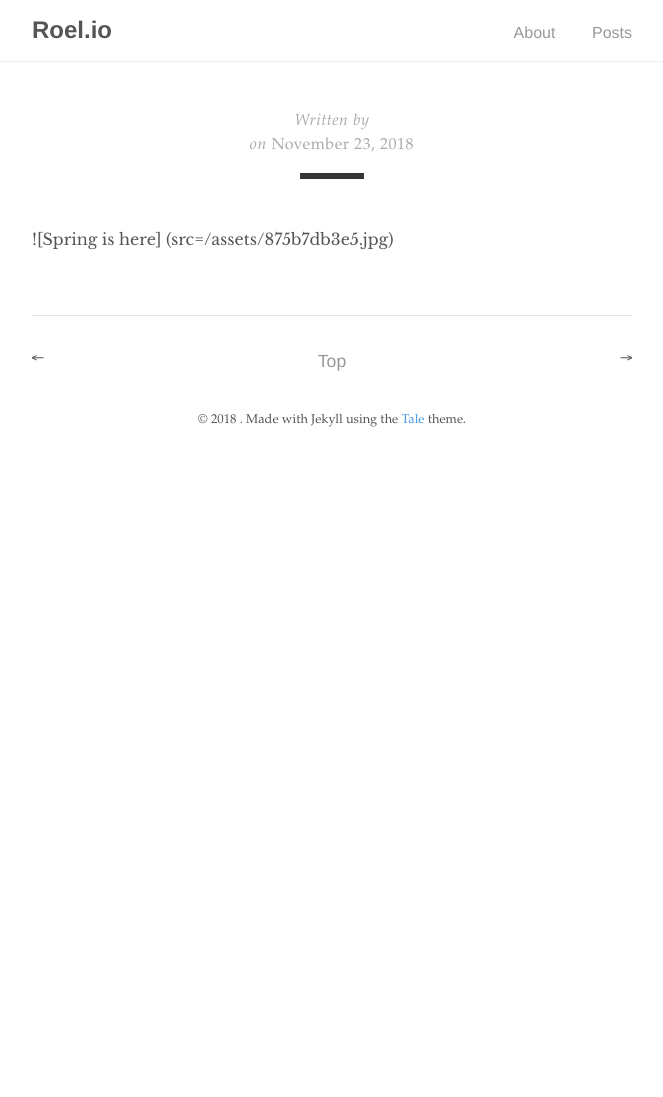
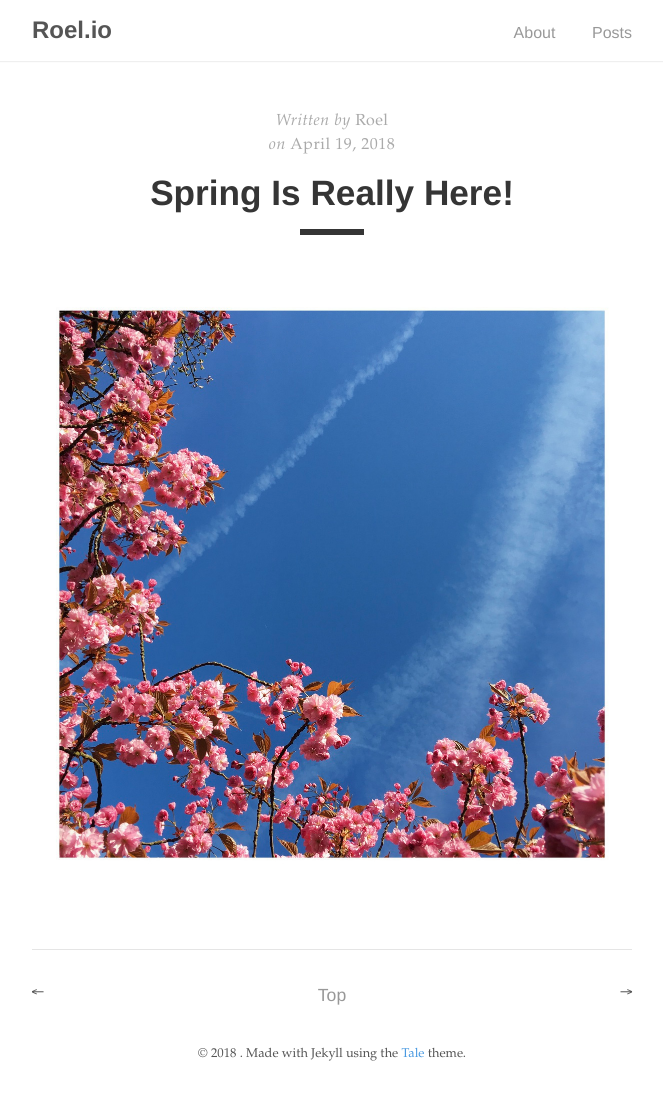
Before and after one commit to roelgroeneveld/roel.io, a Jekyll site: the page built from _posts/2018-04-19-spring-is-really-here.md, in a window 1280 px wide. Shown: the whole page, without its empty margins (308-971 px from the left). Built offline with Jekyll 4.4.1, drawn with Linux system fonts in a browser that asks for light colours; our own code applies the rules of GitHub Pages for plain Markdown files; before the commit the page ends 900 px from its top, so only the background shows below that.

Commit message:
Corrections and further migration

```diff
--- a/_posts/2018-04-19-spring-is-really-here.md
+++ b/_posts/2018-04-19-spring-is-really-here.md
@@ -4,10 +4,10 @@ date: 2018-04-19T19:39:04+00:00
 author: Roel
 layout: post
 guid: http://roel.micro.blog/2018/04/19/spring-is-really.html
-permalink: '/spring-is-really-here/
+permalink: /spring-is-really-here/
 categories:
   - photography
 ---
 
 
-![Spring is here] (src=/assets/875b7db3e5.jpg)
+![Spring is here](/assets/875b7db3e5.jpg)
```
Also changed, not shown: _posts/2018-04-08-best-lenses-for-landscape-photography.md (renamed from _posts/2018-04-08-280-2.md, +1 -2 lines), _posts/2018-05-28-photographing-for-kids-festival-wageningen.md (+0 -1 lines), _posts/2018-05-28-trapped-by-the-feed.md (+0 -5 lines), 1 other file.
